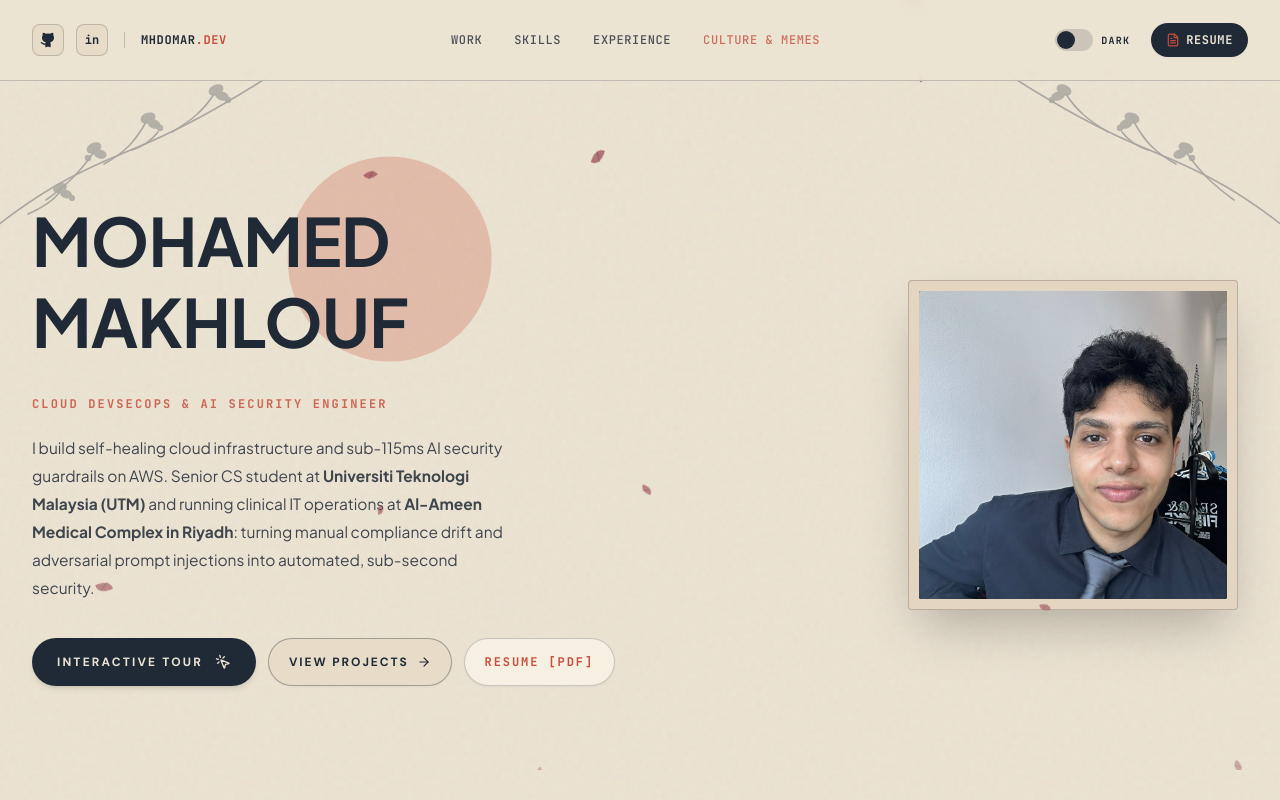
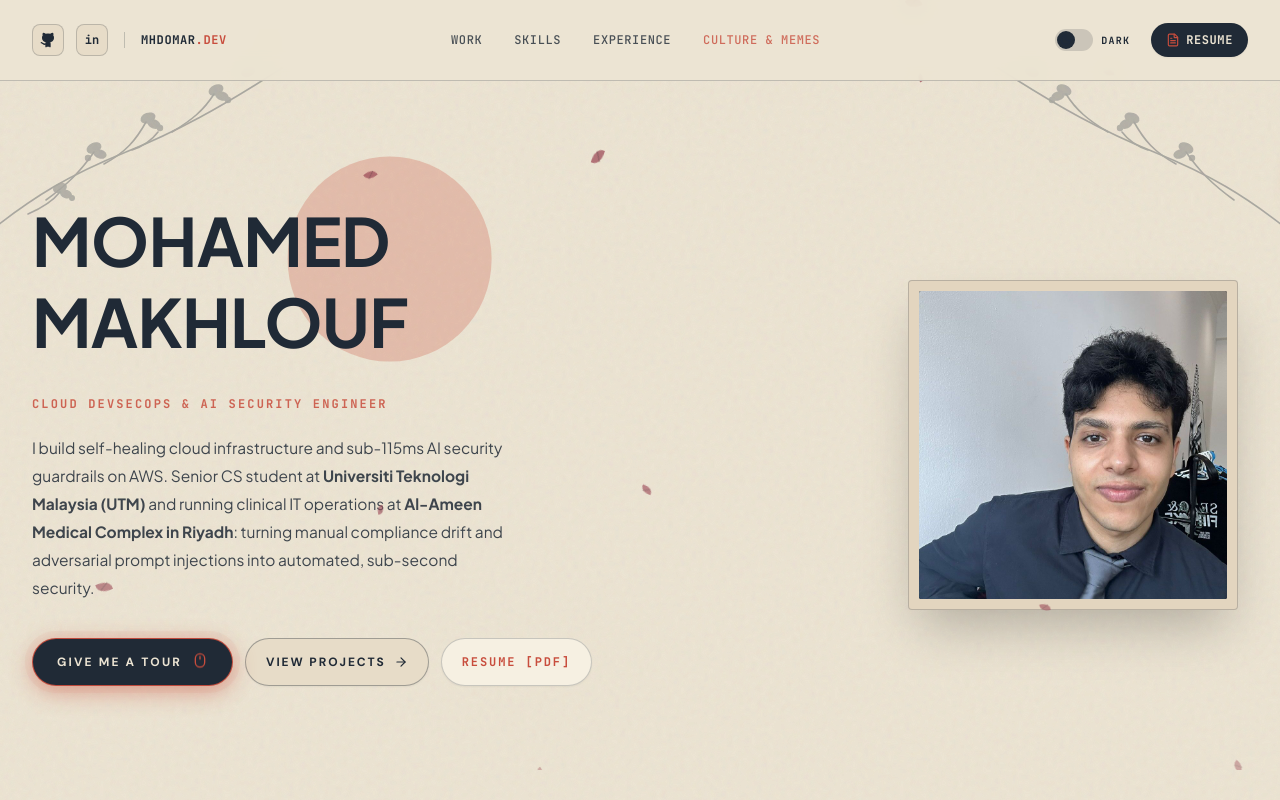
Before and after one commit to Mhdomer/personal-portfolio, a React (Vite) app: page / in a window 1280 px wide. Shown: the top 800 px of the page. Built offline with nearby package versions, Linux system fonts and the light colour scheme.

Commit message:
feat: add glowing aura and animated bobbing mouse to give me a tour button

```diff
--- a/src/components/Hero.jsx
+++ b/src/components/Hero.jsx
@@ -1,5 +1,5 @@
 import React from 'react';
-import { MousePointerClick, ArrowRight } from 'lucide-react';
+import { Mouse, ArrowRight } from 'lucide-react';
 
 export default function Hero({ onStartTour }) {
   return (
@@ -40,11 +40,15 @@ export default function Hero({ onStartTour }) {
           <button
             type="button"
             onClick={onStartTour}
-            className="tour-cta button-primary inline-flex items-center gap-2.5 px-6 py-3.5 text-[12px] font-bold uppercase tracking-[0.18em] rounded-full shadow-md active:scale-95 transition-all hover:scale-105"
+            className="tour-cta tour-cta-glow button-primary group relative inline-flex items-center gap-2.5 px-6 py-3.5 text-[12px] font-bold uppercase tracking-[0.18em] rounded-full active:scale-95 transition-all hover:scale-105 overflow-hidden shadow-lg"
             data-testid="button-hero-tour"
           >
-            <span>Interactive Tour</span>
-            <MousePointerClick className="w-4 h-4 ml-0.5" />
+            <span className="relative z-10">Give Me a Tour</span>
+            <span className="animate-mouse-bob relative z-10" style={{ color: 'var(--brand-coral)' }}>
+              <Mouse className="w-4 h-4" />
+            </span>
+            {/* Interactive light sheen on hover */}
+            <span className="absolute inset-0 -translate-x-full group-hover:translate-x-full transition-transform duration-700 bg-gradient-to-r from-transparent via-white/15 to-transparent pointer-events-none" />
           </button>
 
           {/* 2. View Projects */}
--- a/src/index.css
+++ b/src/index.css
@@ -487,6 +487,50 @@ html.dark .editorial-hero .hero-copy:after {
 }
 
 /* ==========================================================================
+   Give Me Tour Interactive Glow & Mouse Bobbing Animation
+   ========================================================================== */
+
+.tour-cta-glow {
+  position: relative;
+  border-color: rgba(200, 77, 61, 0.45);
+  animation: tour-glow-pulse 2.6s ease-in-out infinite;
+  transition: transform 0.25s, box-shadow 0.25s, border-color 0.25s;
+}
+
+.tour-cta-glow:hover {
+  animation: none;
+  box-shadow: 0 0 25px rgba(200, 77, 61, 0.65), 0 8px 30px rgba(200, 77, 61, 0.35);
+  border-color: var(--brand-coral);
+}
+
+@keyframes tour-glow-pulse {
+  0%, 100% {
+    box-shadow: 0 0 0 0 rgba(200, 77, 61, 0.45), 0 4px 14px rgba(200, 77, 61, 0.25);
+    border-color: rgba(200, 77, 61, 0.45);
+  }
+  50% {
+    box-shadow: 0 0 0 8px rgba(200, 77, 61, 0), 0 6px 24px rgba(200, 77, 61, 0.5);
+    border-color: var(--brand-coral);
+  }
+}
+
+.animate-mouse-bob {
+  display: inline-flex;
+  align-items: center;
+  justify-content: center;
+  animation: mouse-bob-motion 1.8s ease-in-out infinite;
+}
+
+@keyframes mouse-bob-motion {
+  0%, 100% {
+    transform: translateY(0);
+  }
+  50% {
+    transform: translateY(-4px);
+  }
+}
+
+/* ==========================================================================
    Cursor Slash Layer (sharara.me sword cut trail)
    ========================================================================== */
 
```
